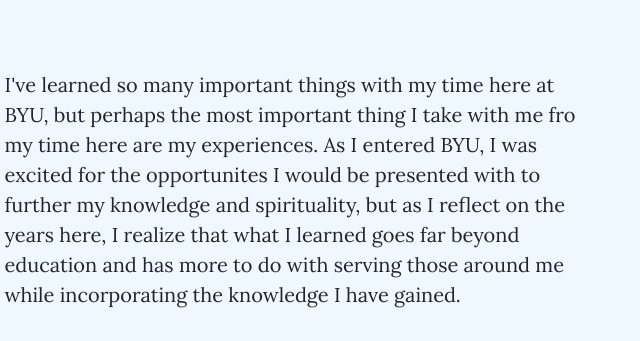
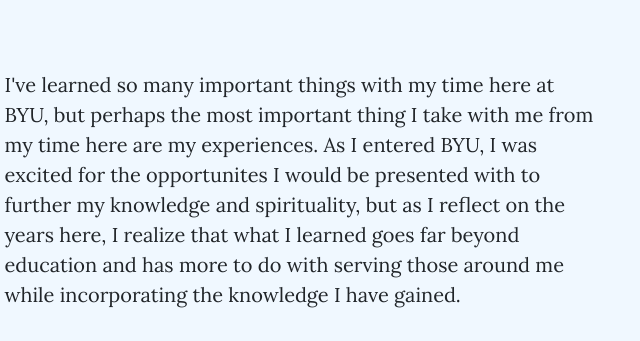
Before and after one commit to kacieandrus/IS201, a plain HTML site: page html/education.html in a window 1280 px wide. Shown: the part 542-883 px from the top of the page, 341-981 px from the left. Drawn offline with nearby package versions, Linux system fonts and the light colour scheme; files whose address does not match are found by name.

Commit message:
Add files via upload

```diff
--- a/html/education.html
+++ b/html/education.html
@@ -57,7 +57,7 @@
                     <div class="col-md-10 col-lg-8 col-xl-7">
 
 
-                        <p id="top" > I've learned so many important things with my time here at BYU, but perhaps the most important thing I take with me fro my time here are my experiences. As I entered BYU, I was excited for the opportunites I would be presented with to further my knowledge and spirituality, but as I reflect on the years here, I realize that what I learned goes far beyond education and has more to do with serving those around me while incorporating the knowledge I have gained.</p>
+                        <p id="top" > I've learned so many important things with my time here at BYU, but perhaps the most important thing I take with me from my time here are my experiences. As I entered BYU, I was excited for the opportunites I would be presented with to further my knowledge and spirituality, but as I reflect on the years here, I realize that what I learned goes far beyond education and has more to do with serving those around me while incorporating the knowledge I have gained.</p>
                         <a class="link" href="#exp"> My Experience</a> <br>
                         <a class="link" href="#skills"> My Skills, Awards, Interests </a>
                         &nbsp;
```
